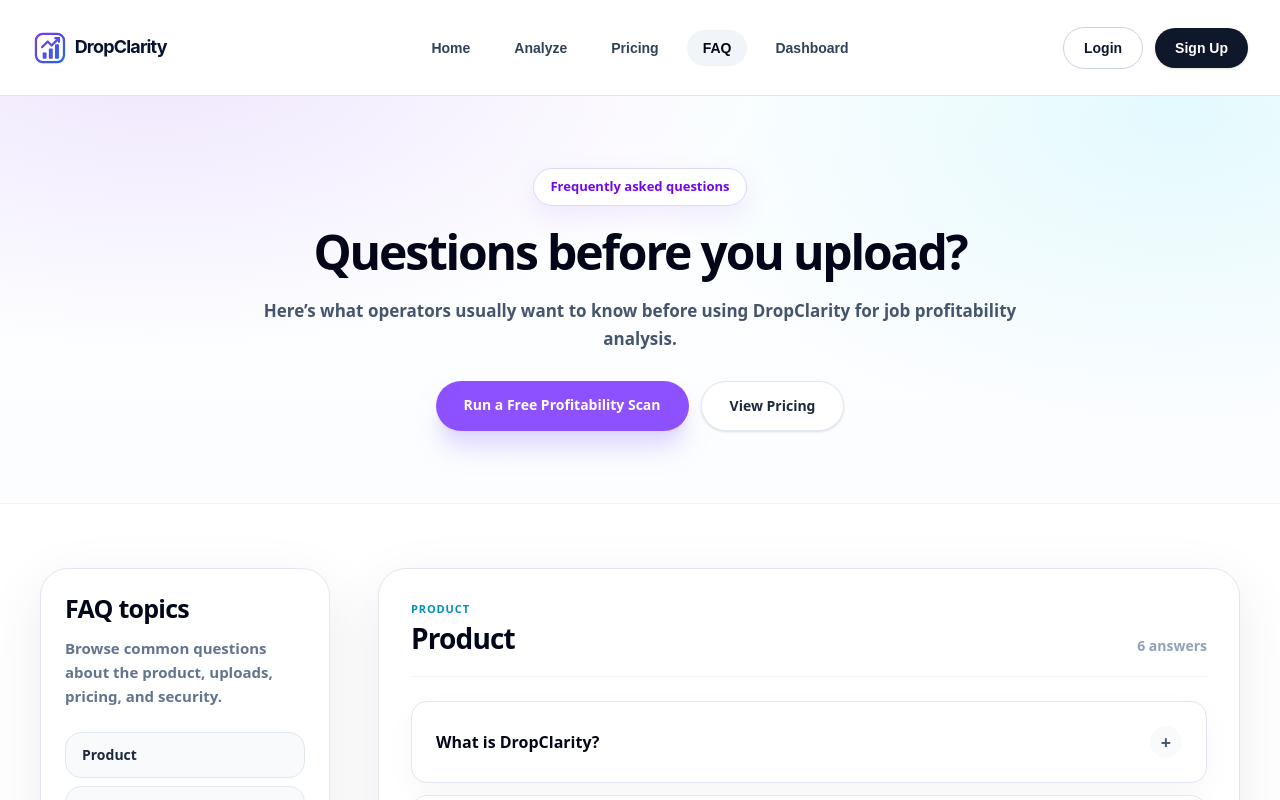
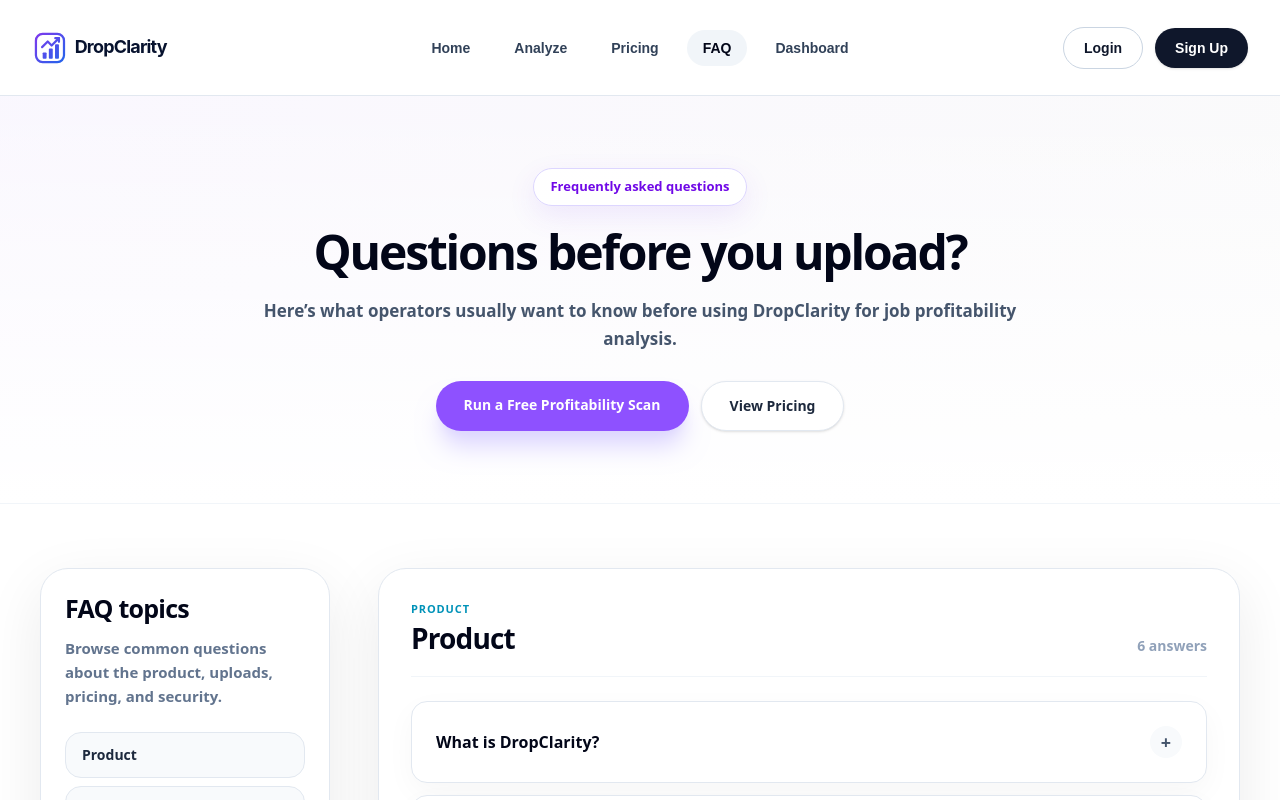
Before and after one commit to DropClarity/dropclarity, a Next.js app: page /faq in a window 1280 px wide. Shown: the top 800 px of the page. Built offline with nearby package versions, Linux system fonts and the light colour scheme; no server answers.

Commit message:
pricing and FAQ header gradient visual fix

```diff
--- a/src/app/faq/page.tsx
+++ b/src/app/faq/page.tsx
@@ -116,7 +116,7 @@ export default function FAQPage() {
   return (
     <main className="min-h-screen overflow-x-hidden bg-white text-slate-950 [font-family:ui-sans-serif,system-ui,-apple-system,Segoe_UI,Roboto,Arial]">
       <section className="relative overflow-hidden border-b border-slate-100">
-        <div className="absolute inset-0 bg-[radial-gradient(1050px_520px_at_12%_-12%,rgba(124,58,237,.13),transparent_58%),radial-gradient(900px_520px_at_92%_4%,rgba(34,211,238,.12),transparent_62%),linear-gradient(180deg,#ffffff,#fbfdff)]" />
+        <div className="absolute inset-0 bg-[linear-gradient(180deg,transparent_0%,#ffffff_100%),linear-gradient(110deg,rgba(124,58,237,.018),rgba(15,23,42,.008))] md:bg-[linear-gradient(180deg,transparent_0%,#ffffff_100%),linear-gradient(110deg,rgba(124,58,237,.04),rgba(15,23,42,.018))]" />
 
         <div className="relative mx-auto w-full max-w-[1600px] px-5 py-14 sm:px-8 sm:py-16 lg:px-10 lg:py-18">
           <div className="mx-auto max-w-5xl text-center">
--- a/src/app/pricing/page.tsx
+++ b/src/app/pricing/page.tsx
@@ -210,7 +210,7 @@ export default function PricingPage() {
   return (
     <main className="min-h-screen overflow-x-hidden bg-white text-slate-950 [font-family:ui-sans-serif,system-ui,-apple-system,Segoe_UI,Roboto,Arial]">
       <section className="relative overflow-hidden border-b border-slate-100">
-        <div className="absolute inset-0 bg-[radial-gradient(1050px_520px_at_12%_-12%,rgba(124,58,237,.13),transparent_58%),radial-gradient(900px_520px_at_92%_4%,rgba(34,211,238,.12),transparent_62%),linear-gradient(180deg,#ffffff,#fbfdff)]" />
+        <div className="absolute inset-0 bg-[linear-gradient(180deg,transparent_0%,#ffffff_100%),linear-gradient(110deg,rgba(124,58,237,.018),rgba(15,23,42,.008))] md:bg-[linear-gradient(180deg,transparent_0%,#ffffff_100%),linear-gradient(110deg,rgba(124,58,237,.04),rgba(15,23,42,.018))]" />
 
         <div className="relative mx-auto w-full max-w-[1600px] px-5 py-14 sm:px-8 sm:py-16 lg:px-10 lg:py-18">
           <div className="mx-auto max-w-5xl text-center">
```
